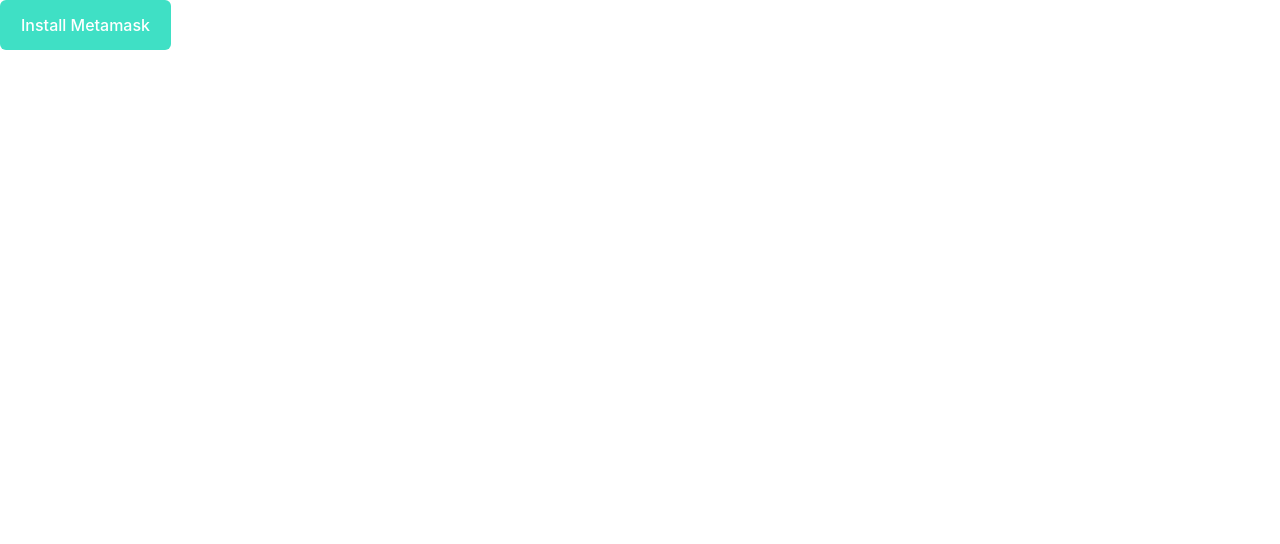
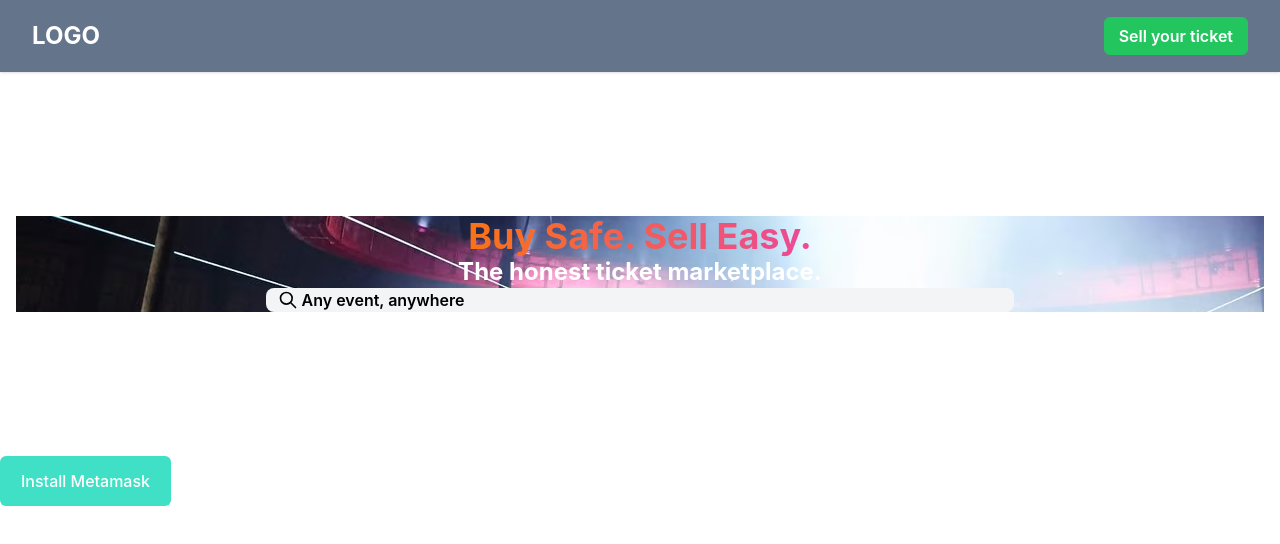
Before and after one commit to MetaMask/Nextjs-Starter, a Next.js app: page / in a window 1280 px wide. Shown: the top 544 px of the page. Built offline with nearby package versions, Linux system fonts and the light colour scheme.

Commit message:
added header cum nvaigation

```diff
--- a/components/Wallet.tsx
+++ b/components/Wallet.tsx
@@ -2,6 +2,7 @@ import Link from "next/link";
 import { useListen } from "../hooks/useListen";
 import { useMetamask } from "../hooks/useMetamask";
 import { Loading } from "./Loading";
+import { useState } from "react";
 
 export default function Wallet() {
   const {
@@ -17,6 +18,7 @@ export default function Wallet() {
 
   const isConnected = status !== "pageNotLoaded" && typeof wallet === "string";
 
+  const [navbar, setNavbar] = useState(false);
   const handleConnect = async () => {
     dispatch({ type: "loading" });
     const accounts = await window.ethereum.request({
@@ -38,6 +40,12 @@ export default function Wallet() {
   const handleDisconnect = () => {
     dispatch({ type: "disconnect" });
   };
+  const [searchText, setSearchText] = useState("");
+
+  const handleInputChange = (event:any) => {
+    setSearchText(event.target.value);
+  };
+
 
   const handleAddUsdc = async () => {
     dispatch({ type: "loading" });
@@ -75,6 +83,198 @@ export default function Wallet() {
             in order to learn how to use the Metamask API.
           </p> */}
 
+      <nav className="w-full bg-slate-500 shadow">
+        <div className="justify-between px-4 mx-auto lg:max-w-7xl md:items-center md:flex md:px-8">
+          <div>
+            <div className="flex items-center justify-between py-3 md:py-5 md:block">
+              <Link href="#!">
+                <h2 className="text-2xl font-bold text-white">LOGO</h2>
+              </Link>
+              <div className="md:hidden">
+                <button
+                  className="p-2 text-gray-700 rounded-md outline-none focus:border-gray-400 focus:border"
+                  onClick={() => setNavbar(!navbar)}
+                >
+                  {navbar ? (
+                    <svg
+                      xmlns="http://www.w3.org/2000/svg"
+                      className="w-6 h-6 text-white"
+                      viewBox="0 0 20 20"
+                      fill="currentColor"
+                    >
+                      <path
+                        fillRule="evenodd"
+                        d="M4.293 4.293a1 1 0 011.414 0L10 8.586l4.293-4.293a1 1 0 111.414 1.414L11.414 10l4.293 4.293a1 1 0 01-1.414 1.414L10 11.414l-4.293 4.293a1 1 0 01-1.414-1.414L8.586 10 4.293 5.707a1 1 0 010-1.414z"
+                        clipRule="evenodd"
+                      />
+                    </svg>
+                  ) : (
+                    <svg
+                      xmlns="http://www.w3.org/2000/svg"
+                      className="w-6 h-6 text-white"
+                      fill="none"
+                      viewBox="0 0 24 24"
+                      stroke="currentColor"
+                      strokeWidth={2}
+                    >
+                      <path
+                        strokeLinecap="round"
+                        strokeLinejoin="round"
+                        d="M4 6h16M4 12h16M4 18h16"
+                      />
+                    </svg>
+                  )}
+                </button>
+              </div>
+            </div>
+          </div>
+          <div>
+            <div
+              className={`flex-1  justify-self-end pb-3 mt-8 md:block md:pb-0 md:mt-0 ${
+                navbar ? "block" : "hidden"
+              }`}
+            >
+              <ul className="items-center justify-center space-y-8 md:flex md:space-x-6 md:space-y-0">
+                {/* <li className="text-white hover:text-indigo-200">
+                  <Link href="#!">Home</Link>
+                </li>
+                <li className="text-white hover:text-indigo-200">
+                  <Link href="#!">Blog</Link>
+                </li>
+                <li className="text-white hover:text-indigo-200">
+                  <Link href="#!">About US</Link>
+                </li>
+                <li className="text-white hover:text-indigo-200">
+                  <Link href="#!">Contact US</Link>
+                </li> */}
+                <li className="text-white hover:text-indigo-200">
+                  <Link
+                    href="#!"
+                    className="px-3.5 py-2 rounded-md inline-block bg-green-500 hover:bg-green-600 focus:ring focus:ring-green-300 text-white border border-green-500 align-middle font-semibold transition-colors leading-tight focus:outline-none space-x-2 relative lg:hidden"
+                  >
+                    Sell your ticket
+                  </Link>
+                </li>
+              </ul>
+            </div>
+          </div>
+          <div className="hidden space-x-2 md:inline-block">
+            <Link
+              href="#!"
+              className="px-3.5 py-2 rounded-md inline-block bg-green-500 hover:bg-green-600 focus:ring focus:ring-green-300 text-white border border-green-500 align-middle font-semibold transition-colors leading-tight focus:outline-none space-x-2 relative"
+            >
+              Sell your ticket
+            </Link>
+          </div>
+        </div>
+      </nav>
+
+      <section id="hero" className="flex-none h-80 md:h-96 relative">
+        <div className="w-full h-full bg-transparent-black-600">
+          <div className="mx-auto px-4 flex items-center h-full">
+            <div className="w-full text-white">
+              <div className="space-y-lg">
+                <div className="hero-image">
+                  <div className="text-center">
+                    <h1 className="text-2xl md:text-3xl lg:text-4xl font-bold">
+                      <span className="bg-clip-text text-transparent bg-gradient-to-r from-orange-500 to-pink-500">
+                        Buy Safe. Sell Easy.
+                      </span>
+                    </h1>
+                    <h3 className="text-lg md:text-xl lg:text-2xl font-bold">
+                      The honest ticket marketplace.
+                    </h3>
+                  </div>
+                  <div className="relative mx-auto w-full text-black md:w-2/3 lg:w-3/5">
+                    <div className="hidden lg:block">
+                      <div data-e2e="components/search">
+                        <div className="relative flex items-center">
+                          <div className="overflow-hidden transition-width w-0">
+                            <div className="w-6">
+                              <svg
+                                xmlns="http://www.w3.org/2000/svg"
+                                fill="none"
+                                viewBox="0 0 24 24"
+                                stroke="currentColor"
+                              >
+                                <path
+                                  strokeLinecap="round"
+                                  strokeLinejoin="round"
+                                  strokeWidth="2"
+                                  d="M15 19l-7-7 7-7"
+                                ></path>
+                              </svg>
+                            </div>
+                          </div>
+                          <div className="flex-1">
+                            <div className="w-full relative">
+                              <div className="absolute left-0 top-1/2 -mt-2.5 ml-3 w-5">
+                                <svg
+                                  xmlns="http://www.w3.org/2000/svg"
+                                  fill="none"
+                                  viewBox="0 0 24 24"
+                                  stroke="currentColor"
+                                >
+                                  <path
+                                    strokeLinecap="round"
+                                    strokeLinejoin="round"
+                                    strokeWidth="2"
+                                    d="M21 21l-6-6m2-5a7 7 0 11-14 0 7 7 0 0114 0z"
+                                  ></path>
+                                </svg>
+                              </div>
+                              <input
+                                type="search"
+                                placeholder="Any event, anywhere"
+                                data-e2e="components/search:input"
+                                className="pl-9 lg:rounded-lg w-full focus:border-pink-500 focus:ring-pink-500 border-gray-300 rounded-full px-4 border-none placeholder-black font-semibold bg-gray-100"
+                                value={searchText}
+                                onChange={handleInputChange}
+                              />
+                            </div>
+                          </div>
+                        </div>
+                      </div>
+                    </div>
+                    <div className="lg:hidden">
+                      <div className="w-full relative">
+                        <div className="absolute left-0 top-1/2 -mt-2.5 ml-3 w-5">
+                          <svg
+                            xmlns="http://www.w3.org/2000/svg"
+                            fill="none"
+                            viewBox="0 0 24 24"
+                            stroke="currentColor"
+                          >
+                            <path
+                              strokeLinecap="round"
+                              strokeLinejoin="round"
+                              strokeWidth="2"
+                              d="M21 21l-6-6m2-5a7 7 0 11-14 0 7 7 0 0114 0z"
+                            ></path>
+                          </svg>
+                        </div>
+                        <input
+                          type="text"
+                          placeholder="Any event, anywhere"
+                          data-e2e="directory/city:input"
+                          readOnly
+                          onClick={() =>
+                            // window.Tixel.store.dispatch("mainMenu/openSearch")
+                            console.log("hello")
+                          }
+                          className="pl-9 lg:rounded-lg w-full focus:border-pink-500 focus:ring-pink-500 bg-white-50 rounded-full border-gray-200 px-4 font-semibold"
+                          value={searchText}
+                          onChange={handleInputChange}
+                        />
+                      </div>
+                    </div>
+                  </div>
+                </div>
+              </div>
+            </div>
+          </div>
+        </div>
+      </section>
       {wallet && balance && (
         <div className=" px-4 py-5 sm:px-6">
           <div className="-ml-4 -mt-4 flex flex-wrap items-center justify-between sm:flex-nowrap">
@@ -87,8 +287,7 @@ export default function Wallet() {
                   <p className="text-sm text-white">
                     Balance:{" "}
                     <span>
-                          {(parseInt(balance) / 1000000000000000000).toFixed(4)}{" "}
-                          ETH
+                      {(parseInt(balance) / 1000000000000000000).toFixed(4)} ETH
                     </span>
                   </p>
                 </div>
--- a/styles/globals.css
+++ b/styles/globals.css
@@ -28,3 +28,9 @@ a {
     background: black;
   }
 }
+
+.hero-image{
+background-image: url('../public/hero-20210901.webp');
+background-position-y: center;
+background-repeat: no-repeat;
+}
```
Also changed, not shown: public/hero-20210901.webp (added). Lines whose indentation alone changed are shown as unchanged.
